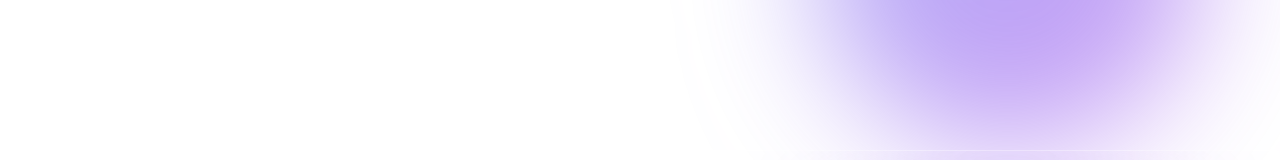
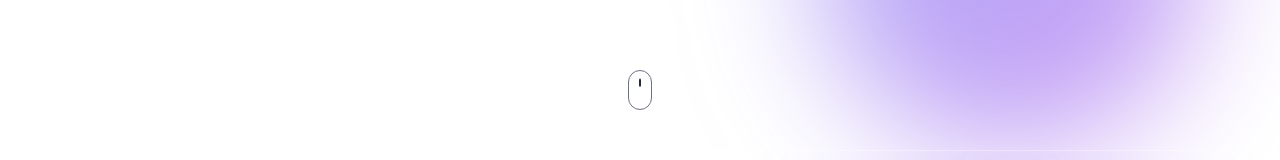
Before and after one commit to alisajad001/portfolio-2024, a React (Vite) app: page / in a window 1280 px wide. Shown: the part 650-810 px from the top of the page. Built offline with nearby package versions, Linux system fonts and the light colour scheme.

Commit message:
Style: Add mouse cursor move animation

```diff
--- a/src/sections/Home.jsx
+++ b/src/sections/Home.jsx
@@ -41,6 +41,10 @@ function Home() {
       <h1 className="text-4xl z-10 sm:text-5xl md:text-7xl lg:text-9xl uppercase font-black text-gray-950 antialiased leading-8">
         {letters.slice(0, 10)} <br /> {letters.slice(10, 20)}
       </h1>
+
+      <div className="w-5 h-8 sm:w-6 sm:h-10 border border-gray-500 rounded-full absolute bottom-10 flex justify-center pt-2">
+        <div className="w-[2px] h-2 bg-gray-800 animate-bounce rounded-full"></div>
+      </div>
     </main>
   );
 }
```
